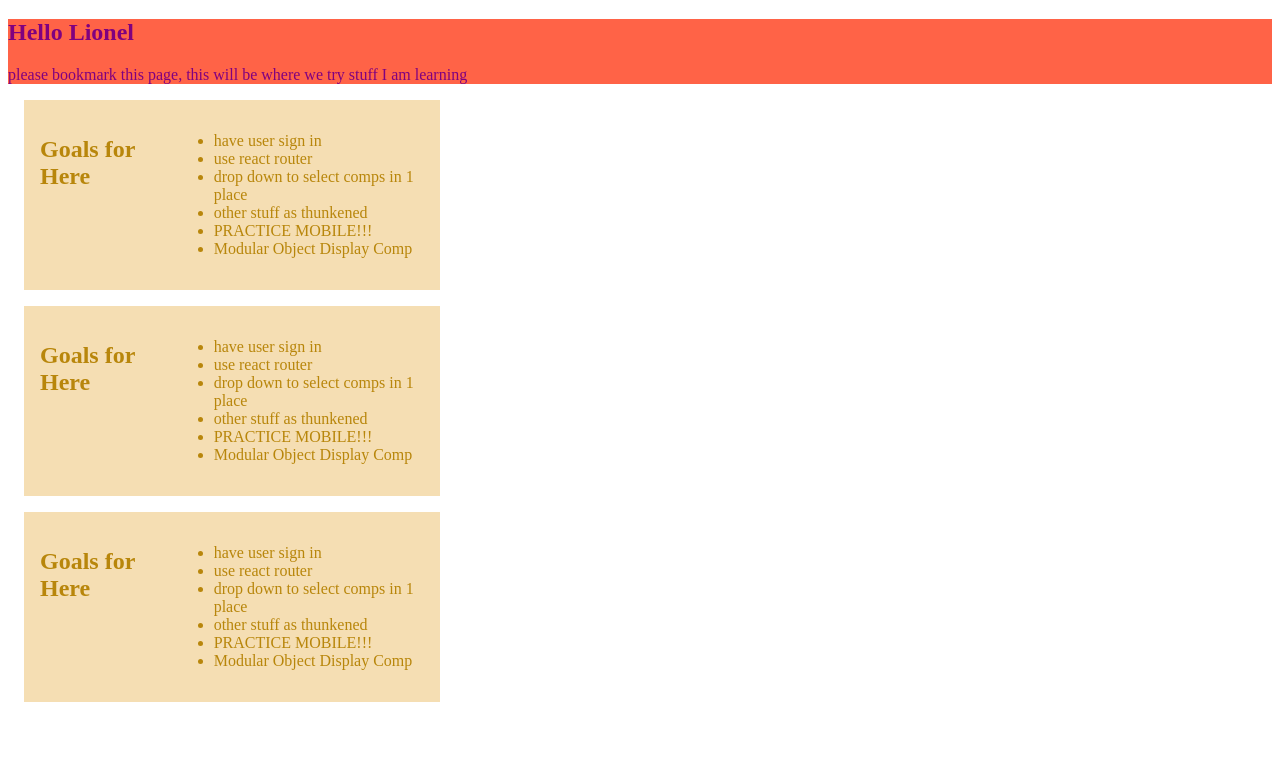
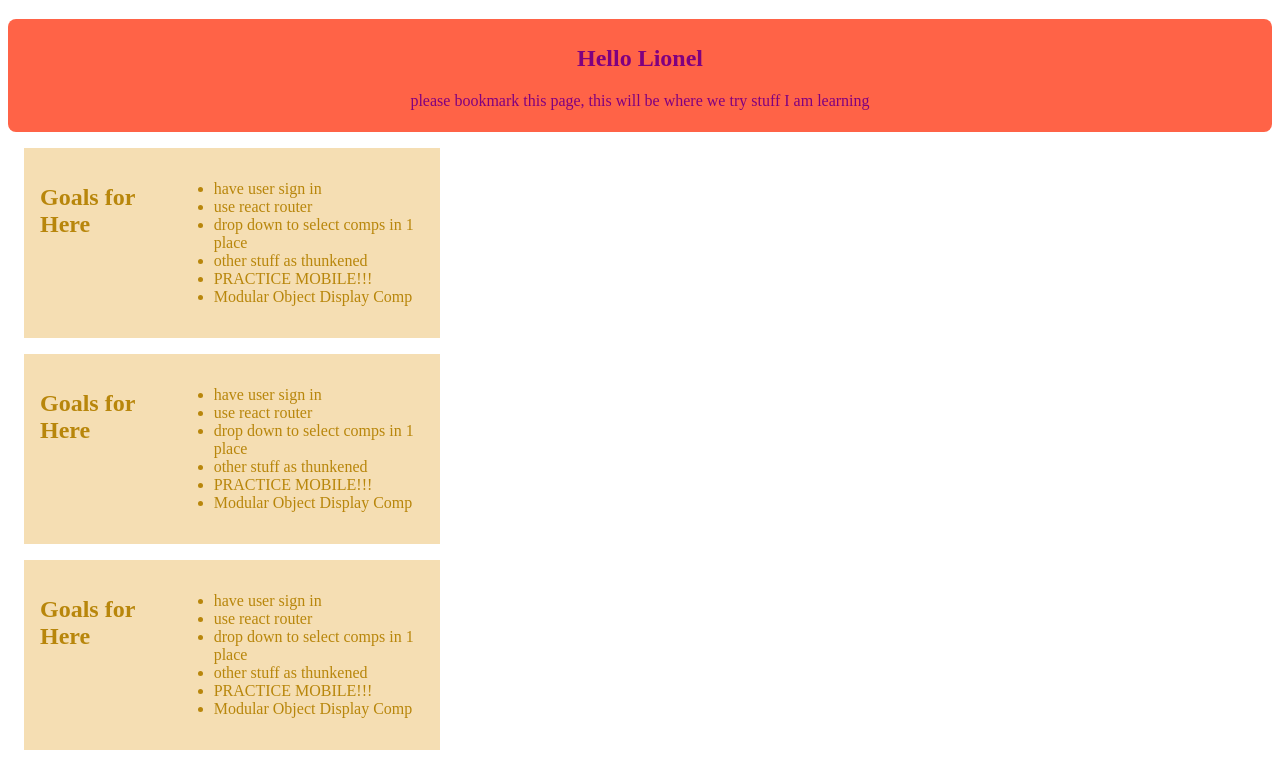
Before and after one commit to JF-LL-codebuds/react-play-study-fe, a React app: page / in a window 1280 px wide. Shown: the part 69-843 px from the top of the page. Before the commit the page ends 800 px from the top, so only its background shows below. Built offline with nearby package versions, Linux system fonts and the light colour scheme.

Commit message:
styled greeting bar

```diff
--- a/src/components/greeting/greeting.css
+++ b/src/components/greeting/greeting.css
@@ -1,4 +1,8 @@
 .greeting {
   background-color: tomato;
   color: purple;
+  padding: 0.5%;
+  border-radius: 8px;
+  max-width: 100%;
+  text-align: center;
 }
```
